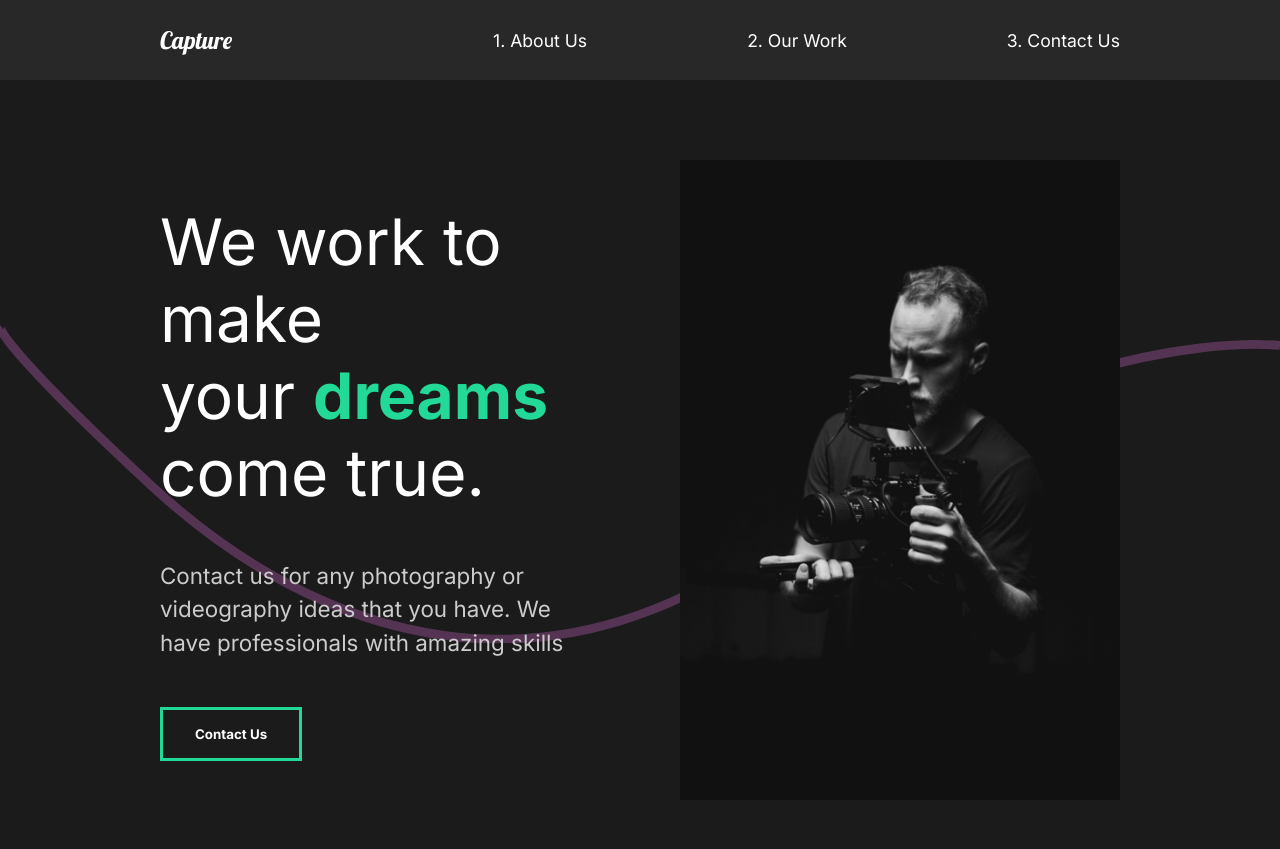
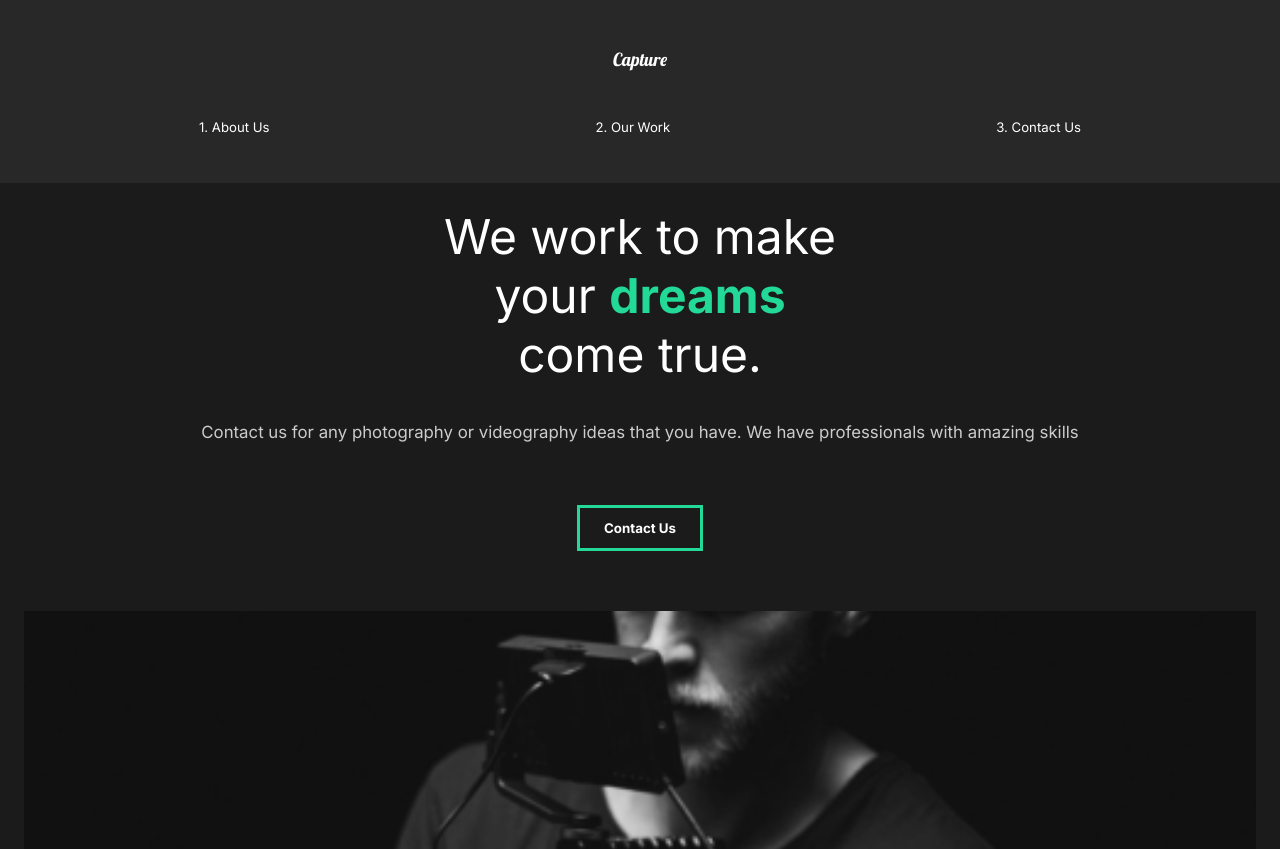
Before and after one commit to AidanShimmon/react-capture, a React (Create React App) app: page / in a window 1280 px wide. Shown: the top 849 px of the page. Built offline with nearby package versions, Linux system fonts and the light colour scheme.

Commit message:
media q's

```diff
--- a/src/components/GlobalStyle.js
+++ b/src/components/GlobalStyle.js
@@ -11,6 +11,12 @@ body {
     background: #1b1b1b;
     font-family: 'Inter', sans-serif;
     overflow-x: hidden;
+}
+
+html {
+    @media (max-width: 1700px) {
+        font-size: 75%;
+    }
 }
 
 button {
--- a/src/components/Nav.js
+++ b/src/components/Nav.js
@@ -52,6 +52,22 @@ const StyledNav = styled.nav`
     padding-left: 10rem;
     position: relative;
   }
+  @media (max-width: 1300px) {
+    flex-direction: column;
+    padding: 2rem 1rem;
+    #logo {
+      display: inline-block;
+      margin: 2rem;
+    }
+    ul {
+      padding: 2rem;
+      justify-content: space-around;
+      width: 100%;
+    }
+    li {
+      padding: 0;
+    }
+  }
 `;
 
 export default Nav;
--- a/src/components/ServicesSection.js
+++ b/src/components/ServicesSection.js
@@ -71,6 +71,9 @@ const Services = styled(About)`
 const Cards = styled.div`
   display: flex;
   flex-wrap: wrap;
+  @media (max-width: 1300px) {
+    justify-content: center;
+  }
 `;
 
 const Card = styled.div`
--- a/src/components/useScroll.js
+++ b/src/components/useScroll.js
@@ -3,7 +3,7 @@ import { useAnimation } from "framer-motion";
 
 export const useScroll = () => {
   const controls = useAnimation();
-  const [element, view] = useInView({ threshold: 0.5 });
+  const [element, view] = useInView({ threshold: 0.3 });
   if (view) {
     controls.start("show");
   } else {
--- a/src/pages/ContactUs.js
+++ b/src/pages/ContactUs.js
@@ -45,11 +45,18 @@ const ContactStyle = styled(motion.div)`
   padding: 5rem 10rem;
   color: #353535;
   min-height: 90vh;
+  @media (max-width: 1300px) {
+    padding: 2rem;
+    font-size: 1rem;
+  }
 `;
 
 const Title = styled.div`
   margin-bottom: 4rem;
   color: black;
+  @media (max-width: 1300px) {
+    margin-top: 5rem;
+  }
 `;
 
 const Hide = styled.div`
--- a/src/pages/MovieDetail.js
+++ b/src/pages/MovieDetail.js
@@ -76,6 +76,10 @@ const Awards = styled.div`
   margin: 5rem 10rem;
   align-items: center;
   justify-content: space-around;
+  @media (max-width: 1300px) {
+    display: block;
+    margin: 2rem;
+  }
 `;
 
 const AwardStyle = styled.div`
--- a/src/pages/OurWork.js
+++ b/src/pages/OurWork.js
@@ -71,6 +71,9 @@ const Work = styled(motion.div)`
   min-height: 100vh;
   overflow: hidden;
   padding: 5rem 10rem;
+  @media (max-width: 1300px) {
+    padding: 2rem;
+  }
   h2 {
     padding: 1rem 0rem;
   }
--- a/src/styles.js
+++ b/src/styles.js
@@ -8,6 +8,11 @@ export const About = styled(motion.div)`
   justify-content: space-between;
   padding: 5rem 10rem;
   color: white;
+  @media (max-width: 1300px) {
+    display: block;
+    padding: 2rem;
+    text-align: center;
+  }
 `;
 
 export const Description = styled.div`
@@ -16,6 +21,13 @@ export const Description = styled.div`
   z-index: 2;
   h2 {
     font-weight: lighter;
+  }
+  @media (max-width: 1300px) {
+    padding: 0;
+
+    button {
+      margin: 2rem 0rem 5rem 0rem;
+    }
   }
 `;
 
```
Also changed, not shown: 1 other file (tests, documents, lock files or other folders).
